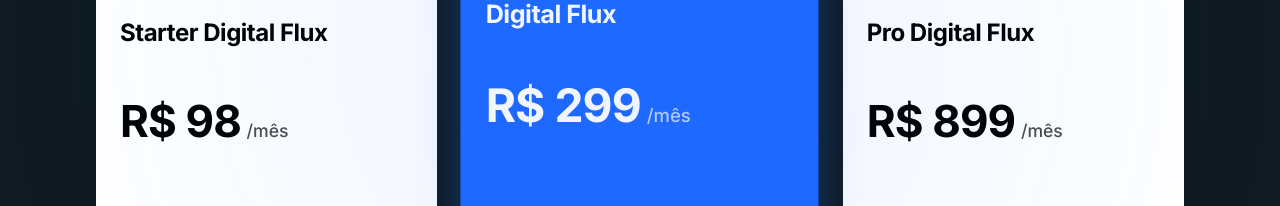
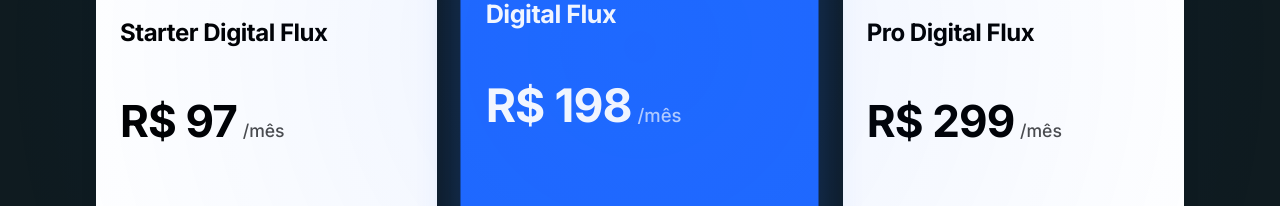
Before and after one commit to gabrielpiment/Flux1, a Nuxt app: page /precos in a window 1280 px wide. Shown: the part 353-559 px from the top of the page. Built offline with nearby package versions, Linux system fonts and the light colour scheme.

Commit message:
fix: update plan prices to 97, 198, and 299

```diff
--- a/app/pages/precos.vue
+++ b/app/pages/precos.vue
@@ -12,7 +12,7 @@
                         <span class="plan-type">Iniciante</span>
                         <h3 class="plan-name">Starter Digital Flux</h3>
                         <div class="plan-price">
-                            <span class="currency">R$ 98</span>
+                            <span class="currency">R$ 97</span>
                             <span class="period">/mês</span>
                         </div>
                     </div>
@@ -43,7 +43,7 @@
                         <span class="plan-type">Padrão</span>
                         <h3 class="plan-name">Digital Flux</h3>
                         <div class="plan-price">
-                            <span class="currency">R$ 299</span>
+                            <span class="currency">R$ 198</span>
                             <span class="period">/mês</span>
                         </div>
                     </div>
@@ -75,7 +75,7 @@
                         <span class="plan-type">Premium</span>
                         <h3 class="plan-name">Pro Digital Flux</h3>
                         <div class="plan-price">
-                            <span class="currency">R$ 899</span>
+                            <span class="currency">R$ 299</span>
                             <span class="period">/mês</span>
                         </div>
                     </div>
```
